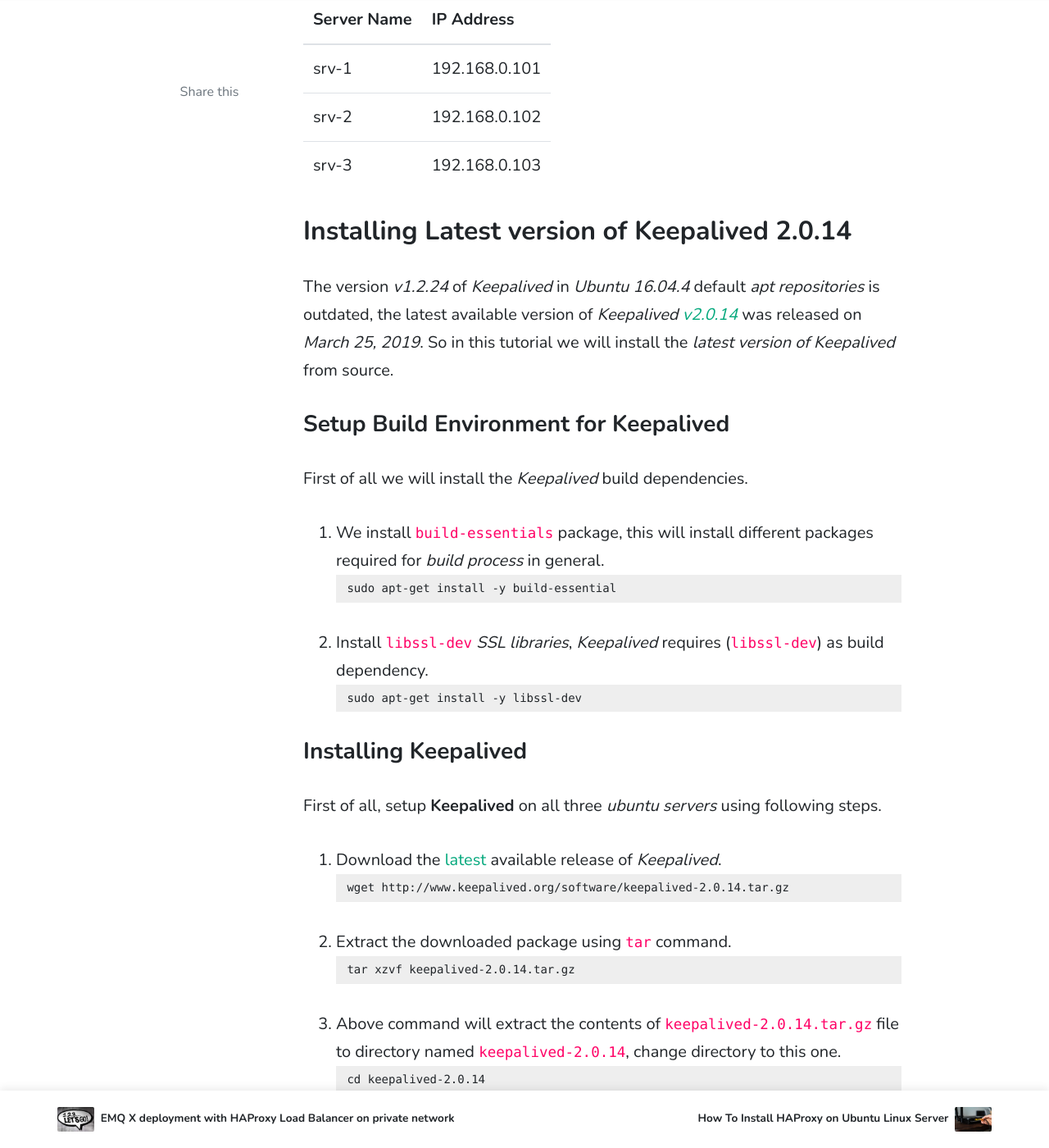
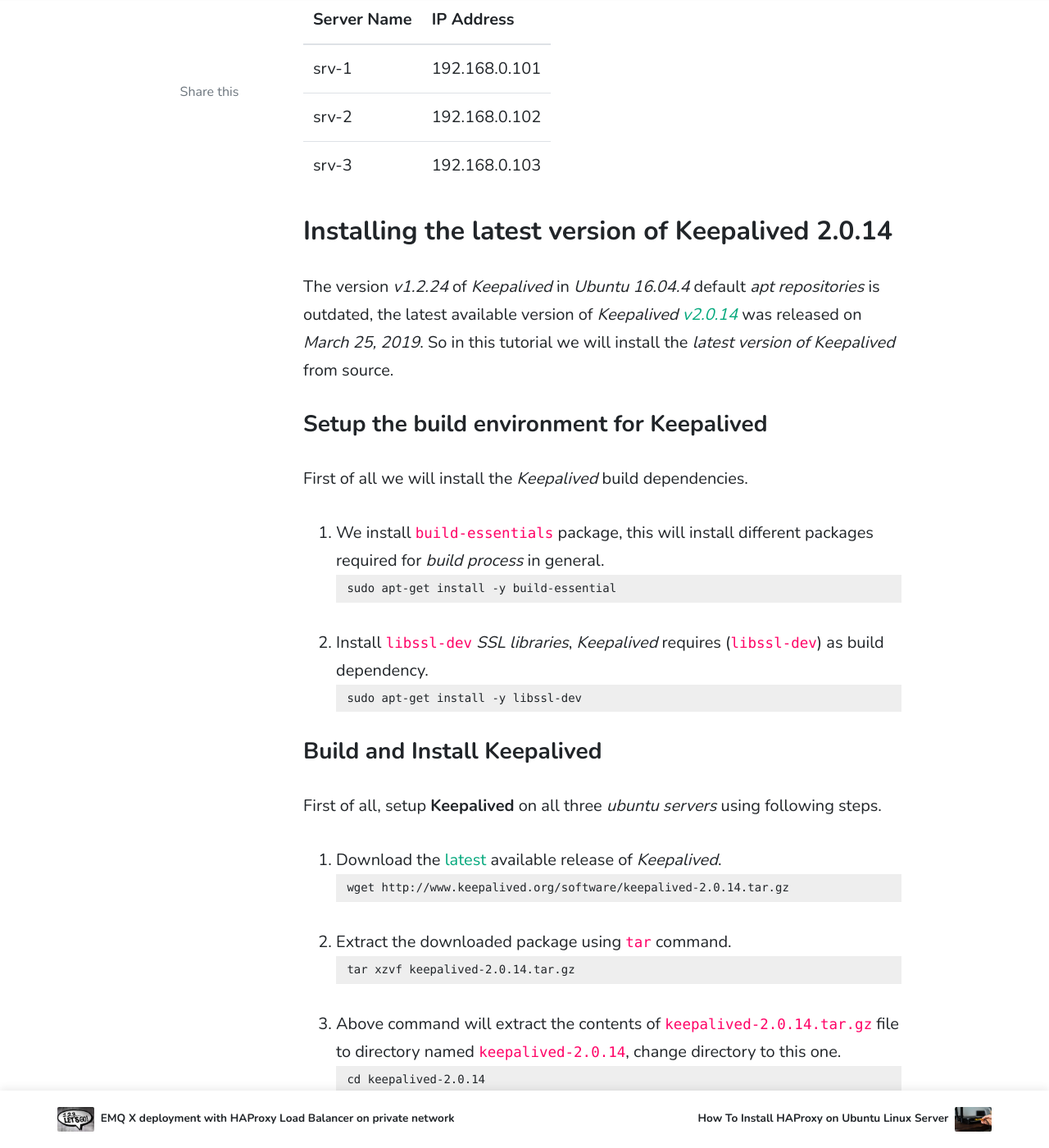
Before and after one commit to imsma/imsma.github.io, a Jekyll site: the page built from _posts/2019-03-27-highly-available-private-networking-using-keepalived.md, in a window 1280 px wide and 1400 px high, scrolled down 1523 px. Shown: the whole window at 82% size. Built offline with Jekyll 4.4.1, drawn with Linux system fonts in a browser that asks for light colours; nearby versions of some CDN libraries; comment, search, counter and statistics services are not loaded; some of the changed text lies outside the part shown.

Commit message:
few updates in keepalived article

````diff
--- a/_posts/2019-03-27-highly-available-private-networking-using-keepalived.md
+++ b/_posts/2019-03-27-highly-available-private-networking-using-keepalived.md
@@ -32,11 +32,11 @@
 
 
 
-## Installing Latest version of Keepalived 2.0.14
+## Installing the latest version of Keepalived 2.0.14
 
 The version *v1.2.24* of *Keepalived* in *Ubuntu 16.04.4* default *apt repositories* is outdated, the latest available version of *Keepalived* [*v2.0.14*](https://github.com/acassen/keepalived/releases/tag/v2.0.14) was released on *March 25, 2019*. So in this tutorial we will install the *latest version of Keepalived* from source.
 
-### Setup Build Environment for Keepalived
+### Setup the build environment for Keepalived
 First of all we will install the *Keepalived* build dependencies.
 
 1. We install `build-essentials` package, this will install different packages required for *build process* in general.
@@ -48,7 +48,7 @@
     sudo apt-get install -y libssl-dev
     ```
 
-### Installing Keepalived
+### Build and Install  Keepalived
 First of all, setup **Keepalived** on all three *ubuntu servers* using following steps.
 
 1. Download the [latest](http://www.keepalived.org/download.html) available release of *Keepalived*.
@@ -143,7 +143,7 @@
     sudo service keepalived status
     ```
 
-### Configuring IP forwarding
+### Configuring the IP forwarding
 
 To ensure proper network packet forwarding by *Keepalived* service to real servers, we need to enable *IP forwarding* on each participant server. Execute following steps on each server to turn on *IP forwarding*.
 
@@ -165,7 +165,7 @@
     net.ipv4.ip_nonlocal_bind = 1
     ```
 
-## Setup Master Server Node using Keepalived and VRRP
+## Setup Master Server node using Keepalived and VRRP
 
 In this section we will configure **Keepalived** for *master node*. Connect to first server with IP address *192.168.0.101* to configure it as *keepalived master node*.
 
@@ -245,7 +245,7 @@
 
     > `priority` on *backup* / *slave* nodes shall be lower than one defined for *MASTER* node.
 
-## Setup Additional Backup Server Node using Keepalived and VRRP
+## Setup additional Backup Server node using Keepalived and VRRP
 
 In this section we will configure **Keepalived** for second *backup node*. Connect to the third server with IP address *192.168.0.103* to configure it as *keepalived backup node*.
 
@@ -279,7 +279,7 @@
 
 
 
-## Test the Failover for Keepalived and VRRP
+## Test the failover for Keepalived and VRRP
 
 We will run simple test using `ping` command to make sure that *highly available environment configured with keepaived and VRRP* is working as required. Please make sure that system used to run following test is not one of three servers used in this tutorial.
 
@@ -301,7 +301,7 @@
 2. While the above ping command is running, *turn off* the *MASTER node*, you will notice an increase in latency of ping requests and it will go to normal again. This means the *virtual ip address (192.168.0.200)* is now pointing to *BACKUP node*.
 3. If you *turn on* the *MASTER node*, it will take control i.e *virtual ip address (192.168.0.200)* will point back to *MASTER node*.
 
-## Alternative Test using web server
+## Alternative test using web server
 You can also perform the *Keepalived* failover test using *web servers* as following.
 
 1. Deploy simple web server like *apache httpd* on all three servers.
````
Also changed, not shown: other parts of _posts/2019-03-27-highly-available-private-networking-using-keepalived.md (+2 -2 lines).
